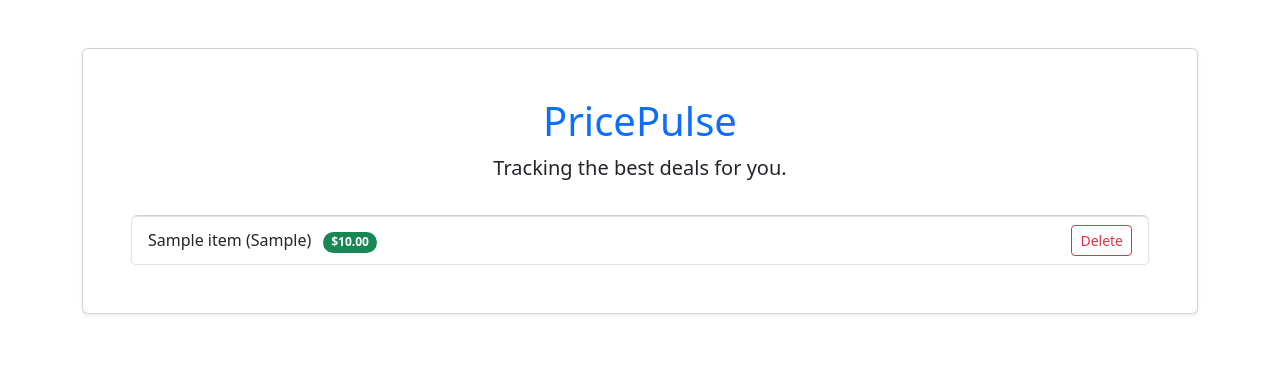
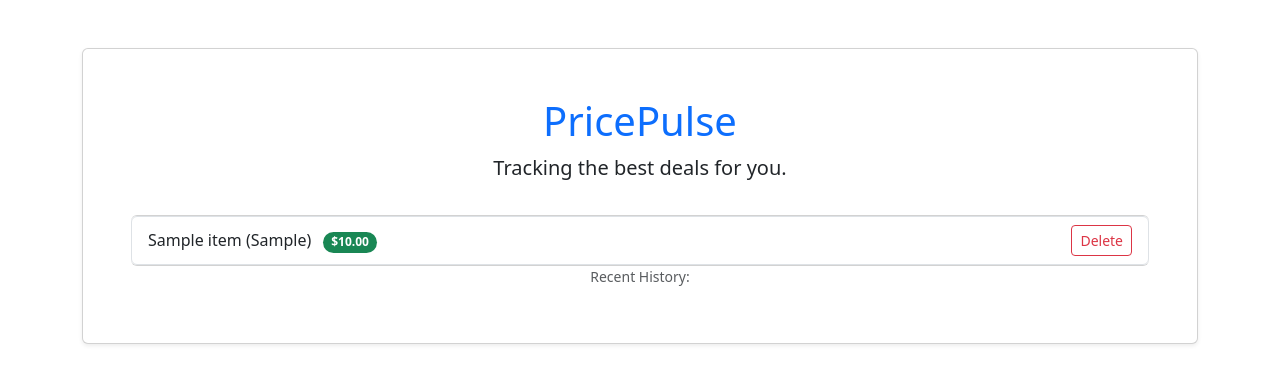
Before and after one commit to Blank21-xD/PricePulse, a Django app: page / in a window 1280 px wide. Shown: the top 384 px of the page. Run offline with Django 5.2, Linux system fonts and the light colour scheme; tables that the repository leaves empty hold one stand-in row (values such as "Sample post").

Commit message:
Added PriceHistory model to track changes over time

```diff
--- a/my_project/views.py
+++ b/my_project/views.py
@@ -1,14 +1,21 @@
-from django.shortcuts import render
-from tracker.models import Item  # Import your model
+from django.shortcuts import render, get_object_or_404, redirect
+from tracker.models import Item, PriceHistory
 
 
 def home(request):
-    items = Item.objects.all()  # Fetch all items from the database
-    # Pass them to the HTML
+    """
+    Fetches all items and their related price history.
+    Using 'prefetch_related' makes the page load faster by
+    grabbing the history in one database query.
+    """
+    items = Item.objects.prefetch_related('history').all()
     return render(request, 'home.html', {'items': items})
 
 
 def delete_item(request, item_id):
+    """
+    Deletes a specific item and redirects back to the homepage.
+    """
     item = get_object_or_404(Item, id=item_id)
     item.delete()
     return redirect('home')
--- a/templates/home.html
+++ b/templates/home.html
@@ -28,6 +28,13 @@
         <li class="list-group-item">No items tracked yet.</li>
         {% endfor %}
       </ul>
+
+      <small class="text-muted">Recent History:</small>
+      <div class="d-flex gap-2 overflow-auto pb-2">
+        {% for record in item.history.all|slice:":5" %}
+        <span class="badge bg-light text-dark border">${{ record.price }}</span>
+        {% endfor %}
+      </div>
     </div>
   </body>
 
--- a/tracker/models.py
+++ b/tracker/models.py
@@ -9,3 +9,13 @@ class Item(models.Model):
 
     def __str__(self):
         return self.name
+
+
+class PriceHistory(models.Model):
+    item = models.ForeignKey(
+        Item, on_delete=models.CASCADE, related_name='history')
+    price = models.DecimalField(max_digits=10, decimal_places=2)
+    recorded_at = models.DateTimeField(auto_now_add=True)
+
+    class Meta:
+        ordering = ['-recorded_at']
```
